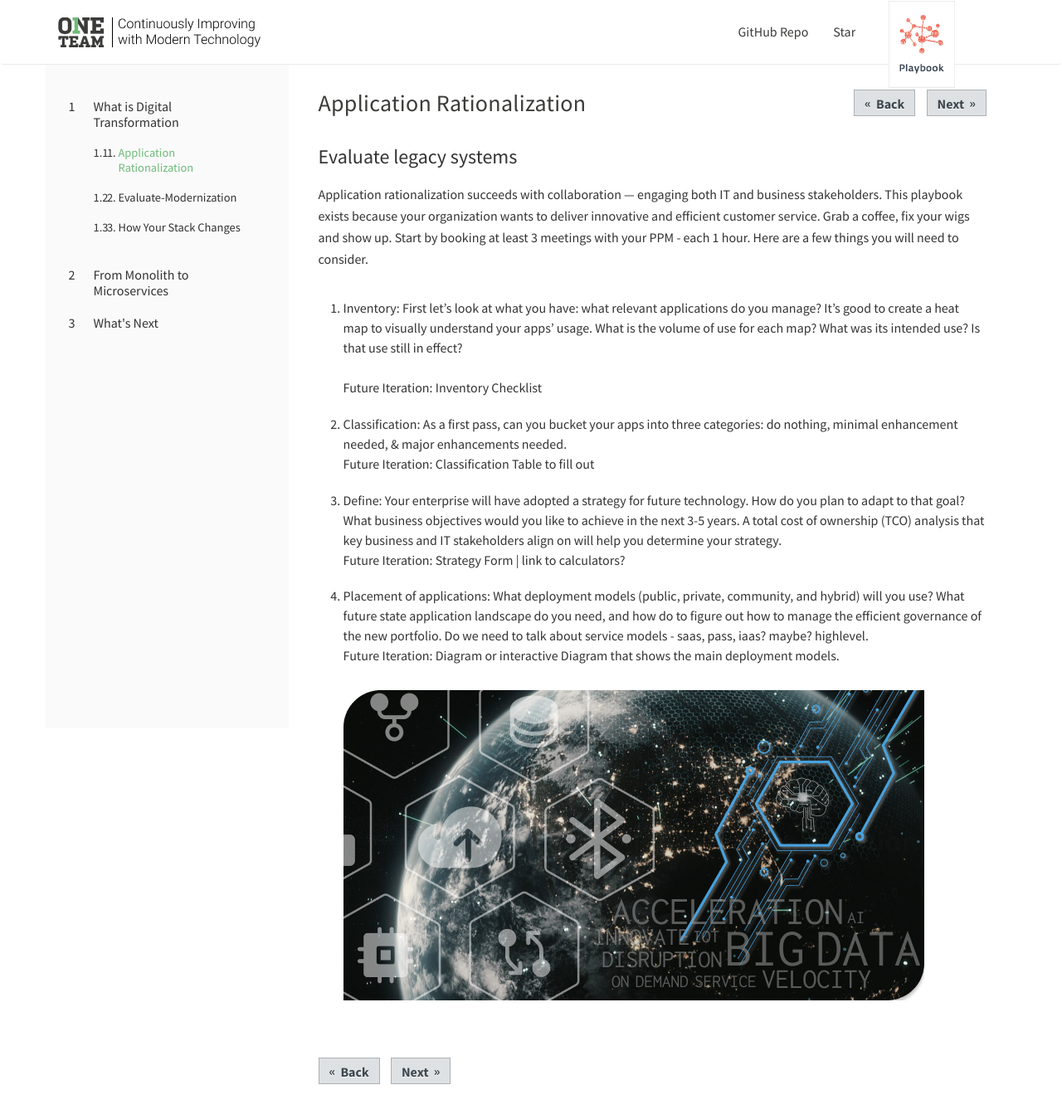
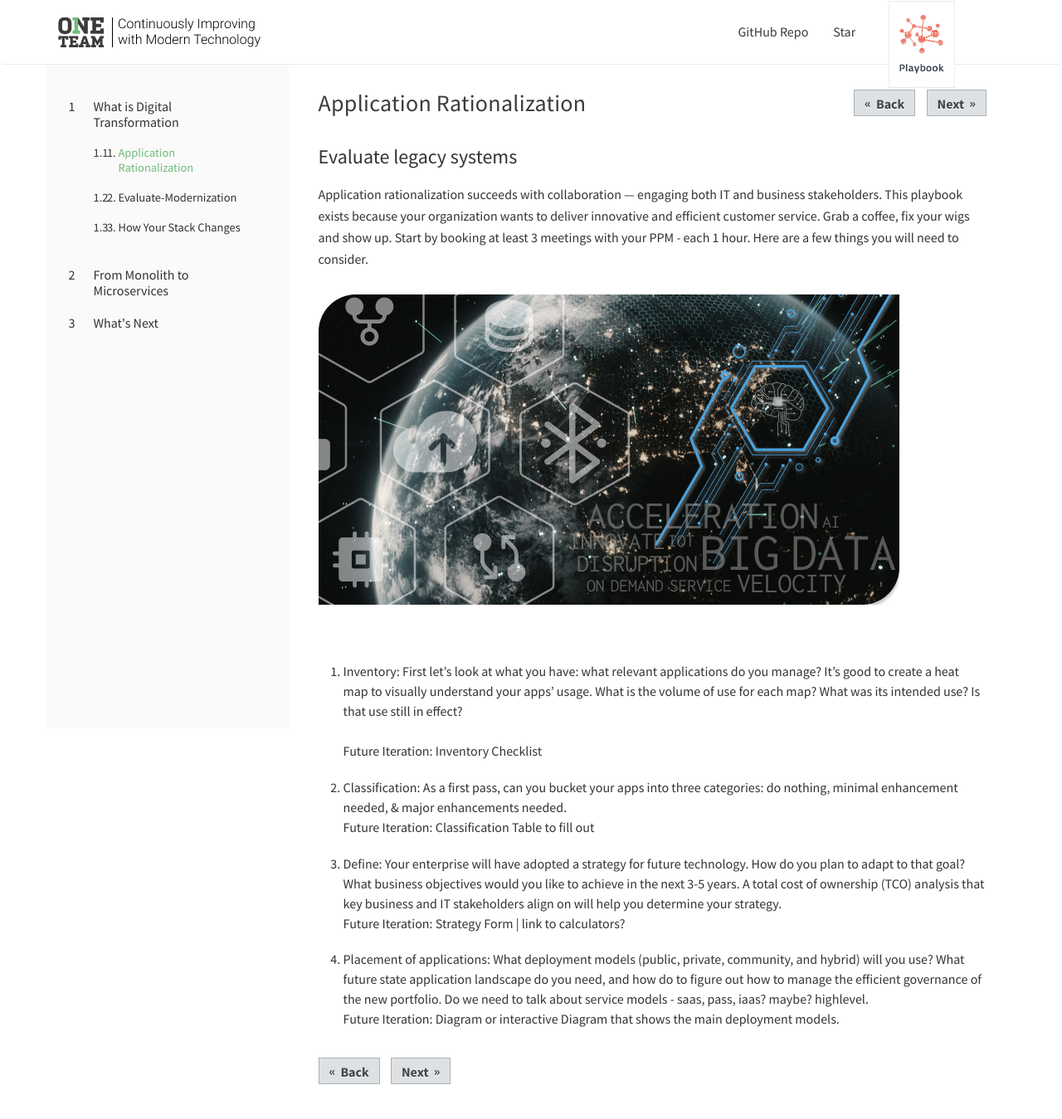
Before and after one commit to ModernizationDigital/playbook-3, a Jekyll site: the page built from _playbook/application-rationalization.md, in a window 1280 px wide. Shown: the whole page at 83% size. Built offline with Jekyll 4.4.1, drawn with Linux system fonts in a browser that asks for light colours.

Commit message:
moved image

```diff
--- a/_playbook/application-rationalization.md
+++ b/_playbook/application-rationalization.md
@@ -5,7 +5,7 @@ title: 'Application Rationalization'
 ### Evaluate legacy systems
 
 Application rationalization succeeds with collaboration — engaging both IT and business stakeholders. This playbook exists because your organization wants to deliver innovative and efficient customer service. Grab a coffee, fix your wigs and show up. Start by booking at least 3 meetings with your PPM - each 1 hour. Here are a few things you will need to consider.
-
+![applicationRationalization]({{site.baseurl}}/images/Frame 5.png)
 1. Inventory: First let's look at what you have: what relevant applications do you manage? It's good to create a heat map to visually understand your apps' usage. What is the volume of use for each map? What was its intended use? Is that use still in effect?
 <br>Future Iteration: Inventory Checklist
 2. Classification: As a first pass, can you bucket your apps into three categories: do nothing, minimal enhancement needed, & major enhancements needed.
@@ -14,4 +14,3 @@ Application rationalization succeeds with collaboration — engaging both IT and
 <br>Future Iteration: Strategy Form | link to calculators?
 4. Placement of applications: What deployment models (public, private, community, and hybrid) will you use? What future state application landscape do you need, and how do to figure out how to manage the efficient governance of the new portfolio. Do we need to talk about service models - saas, pass, iaas? maybe? highlevel.
 <br>Future Iteration: Diagram or interactive Diagram that shows the main deployment models.
-![applicationRationalization]({{site.baseurl}}/images/Frame 5.png)
```
